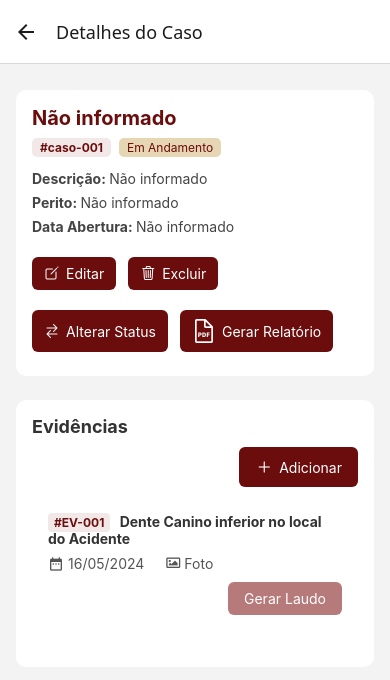
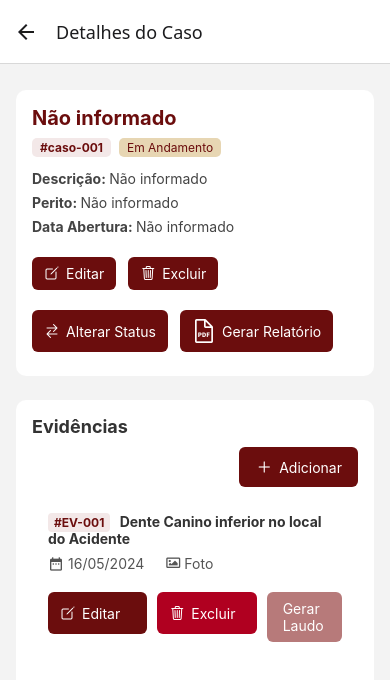
Before and after one commit to Nyckjeni/app-react-pericia, a React Native app in the folder frontend/: screen /DetalhesCaso in a window 390 px wide. Shown: the top 680 px of the page. Built offline with nearby package versions, Linux system fonts and the light colour scheme.

Commit message:
atualização editar e excluir

```diff
--- a/frontend/screens/CadastroEvidenciaScreen.js
+++ b/frontend/screens/CadastroEvidenciaScreen.js
@@ -16,6 +16,8 @@ export default function CadastroEvidenciaScreen({ navigation }) {
     const [arquivo, setArquivo] = useState(null);
     const [showDatePicker, setShowDatePicker] = useState(false);
     const [showTimePicker, setShowTimePicker] = useState(false);
+
+
 
     const salvarEvidencia = () => {
         const novaEvidencia = {
--- a/frontend/screens/DetalhesCasoScreen.js
+++ b/frontend/screens/DetalhesCasoScreen.js
@@ -183,7 +183,46 @@ export default function DetalhesCasoScreen({ route, navigation }) {
             </View>
 
             {/* Botão Gerar Laudo com componente GerarLaudoPdf */}
-            <GerarLaudoPdf evidencia={evidencia} />
+            <View style={styles.buttonRowEvidence}>
+              <TouchableOpacity
+                style={[styles.button, { backgroundColor: '#6B0D0D', flex: 1 }]}
+                onPress={() => {
+                  navigation.navigate('CadastroEvidencia', { evidencia, editar: true });
+                }}
+              >
+                <Ionicons name="create-outline" size={16} color="#fff" />
+                <Text style={styles.buttonText}>Editar</Text>
+              </TouchableOpacity>
+
+              <TouchableOpacity
+                style={[styles.button, { backgroundColor: '#B00020', flex: 1 }]}
+                onPress={() => {
+                  Alert.alert(
+                    'Excluir Evidência',
+                    'Tem certeza que deseja excluir esta evidência?',
+                    [
+                      { text: 'Cancelar', style: 'cancel' },
+                      {
+                        text: 'Excluir',
+                        style: 'destructive',
+                        onPress: () => {
+                          setEvidencias((prev) => prev.filter((e) => e.id !== evidencia.id));
+                        },
+                      },
+                    ]
+                  );
+                }}
+              >
+                <Ionicons name="trash-outline" size={16} color="#fff" />
+                <Text style={styles.buttonText}>Excluir</Text>
+              </TouchableOpacity>
+
+              <View style={{ flex: 1 }}>
+                <GerarLaudoPdf evidencia={evidencia} />
+              </View>
+            </View>
+
+
           </View>
         ))}
       </View>
@@ -361,4 +400,11 @@ const styles = StyleSheet.create({
   selectedOptionText: {
     color: '#fff',
   },
+  buttonRowEvidence: {
+    flexDirection: 'row',
+    justifyContent: 'space-between',
+    marginTop: 10,
+    gap: 10, // Se não funcionar, use marginRight/marginLeft nos botões
+  },
+
 });
```
